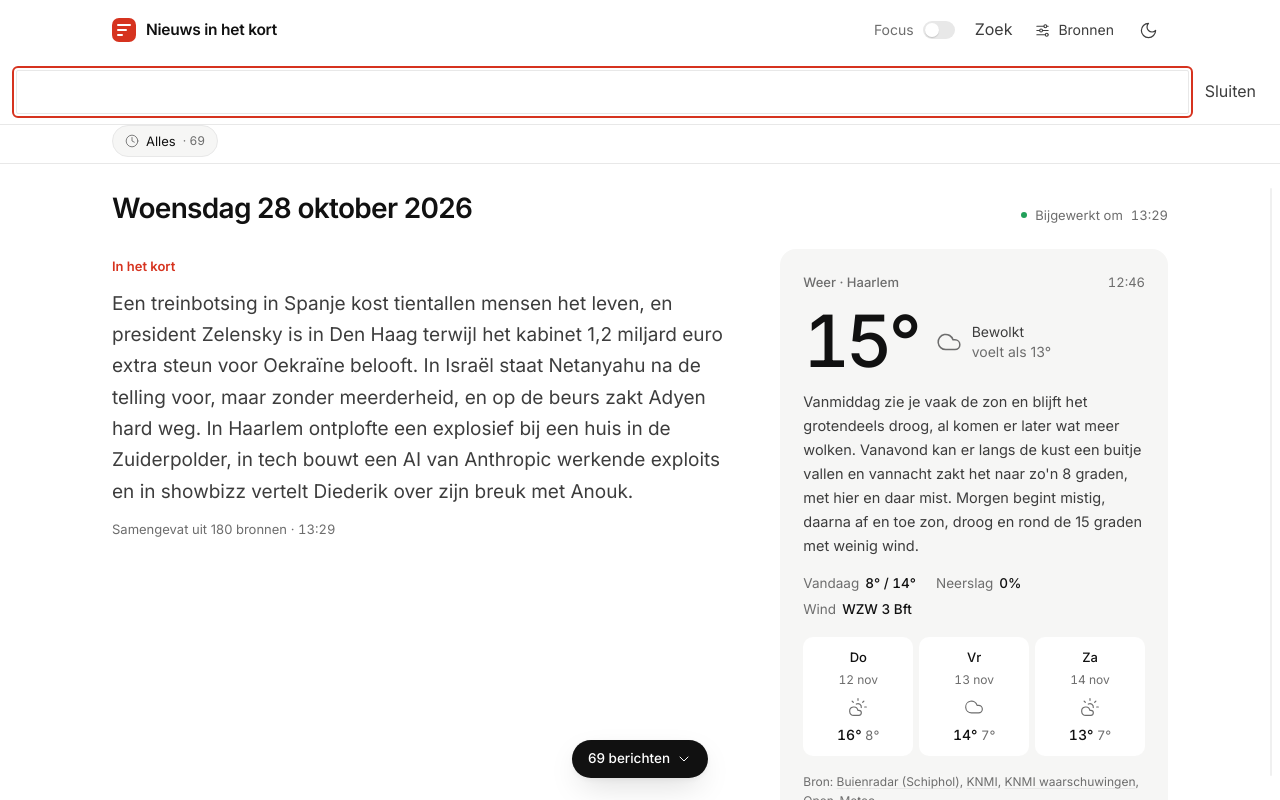
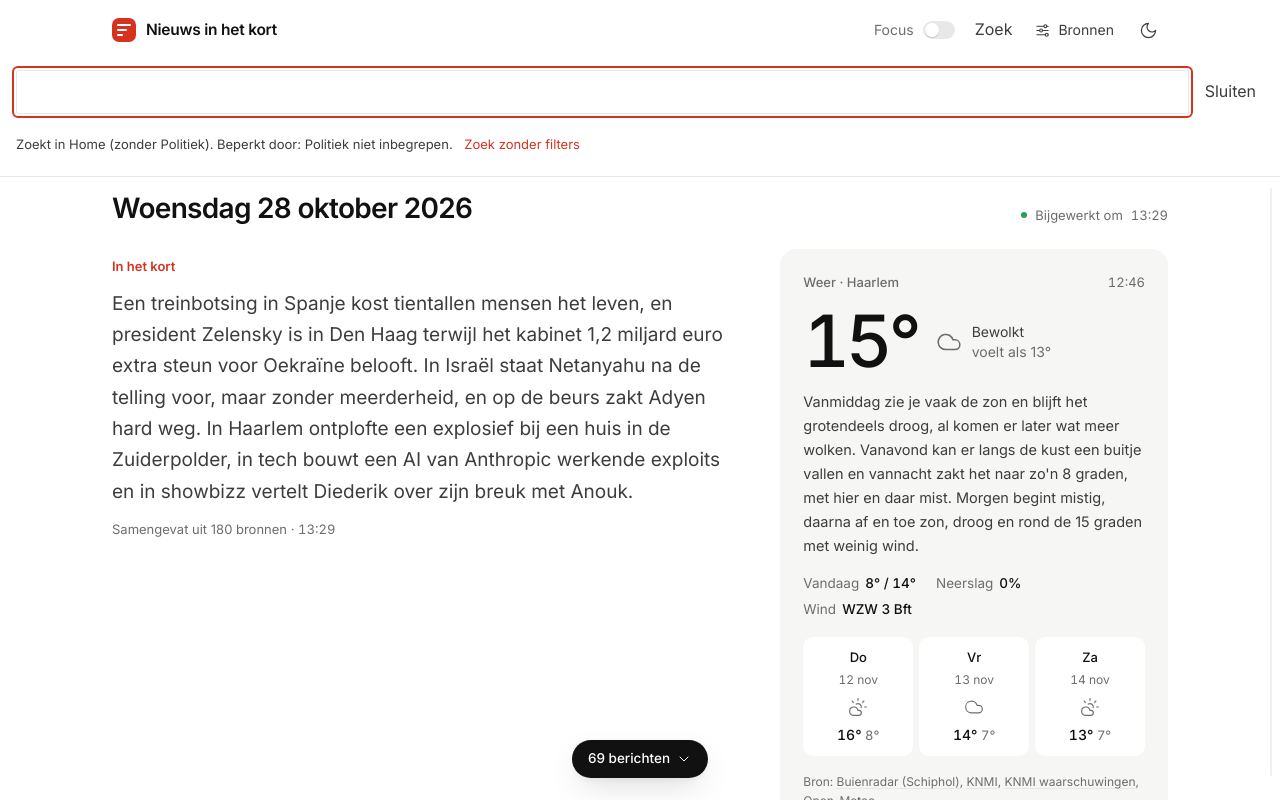
Before and after one commit to ItsCrewz/nieuwsinkort, a React (Vite) app: page / in a window 1280 px wide. Both pictures are taken after a click on the button "Zoek". Built offline with nearby package versions, Linux system fonts and the light colour scheme.

Commit message:
Zoeken: maak duidelijk binnen welke rubriek en filters wordt gezocht (#613)

```diff
--- a/src/App.tsx
+++ b/src/App.tsx
@@ -34,7 +34,7 @@ import { LeegMelding } from "./leegmelding";
 import { prefetchMeer } from "./meer";
 import { kiesNieuweData, verwijderGisteren } from "./vandaag";
 import { zoekItems, normaliseer } from "./zoek";
-import { Zoekbalk, ZoekLeeg } from "./zoekbalk";
+import { Zoekbalk, ZoekLeeg, zoekScope } from "./zoekbalk";
 
 // Niet-kritiek: pas laden als het blad opengaat (docs/architectuur.md#chunk-indeling)
 const SourcesSheet = lazy(() => import("./sheet").then((m) => ({ default: m.SourcesSheet })));
@@ -1080,6 +1080,7 @@ export default function App() {
   const [sheet, setSheet] = useState(false);
   const [fsheet, setFsheet] = useState(false);
   const [zoekterm, setZoekterm] = useState("");
+  const [zoekBreed, setZoekBreed] = useState(false); // alleen voor het zoeken: filters genegeerd, opgeslagen keuzes blijven
   const flt = useFilters();
   const vids = useMemo(
     () => (data ? { filmpjes: filterVideos(data.filmpjes, flt.f, flt.vorig, data.gegenereerd), dumpert: filterVideos(data.dumpert, flt.f, flt.vorig, data.gegenereerd) } : null),
@@ -1209,10 +1210,13 @@ export default function App() {
       </div>
   );
   const isFeedView = !!data && !route.selected && route.view !== "filmpjes" && route.view !== "dumpert";
-  const zoekUitkomst = isFeedView && data && raw ? zoekItems(filterNieuws(route.view === "alles" ? (flt.f.cats.length ? data.items : data.items.filter((i) => i.cat !== "politiek")) : data.items.filter((i) => i.cat === route.view), flt.f, flt.vorig, raw.gegenereerd, route.view === "alles").items, zoekterm) : [];
+  const zoekFilter = isFeedView && data && raw ? filterNieuws(route.view === "alles" ? (flt.f.cats.length ? data.items : data.items.filter((i) => i.cat !== "politiek")) : data.items.filter((i) => i.cat === route.view), flt.f, flt.vorig, raw.gegenereerd, route.view === "alles") : null;
+  const zoekScopeInfo = zoekFilter ? zoekScope(route.view, flt.f, zoekFilter.tijd, off.size) : undefined;
+  const zoekBasis = zoekBreed && raw ? (route.view === "alles" ? raw.items : raw.items.filter((i) => i.cat === route.view)) : zoekFilter?.items ?? [];
+  const zoekUitkomst = isFeedView ? zoekItems(zoekBasis, zoekterm) : [];
   const top = (
     <>
-      <TopBar theme={theme} onTheme={toggle} bionic={bionic} onBionic={setBionicPersist} onHome={goHome} onSources={() => setSheet(true)} filtered={off.size} zoeken={isFeedView ? <Zoekbalk query={zoekterm} onChange={setZoekterm} aantal={zoekUitkomst.length} /> : undefined} />
+      <TopBar theme={theme} onTheme={toggle} bionic={bionic} onBionic={setBionicPersist} onHome={goHome} onSources={() => setSheet(true)} filtered={off.size} zoeken={isFeedView ? <Zoekbalk query={zoekterm} onChange={setZoekterm} aantal={zoekUitkomst.length} scope={zoekScopeInfo} breed={zoekBreed} onBreed={setZoekBreed} /> : undefined} />
       {isFeedView ? null : dateline}
       {sheet ? (
         <Foutgrens code="CLIENT_SHEET"><Suspense fallback={null}>
@@ -1331,7 +1335,7 @@ export default function App() {
             key={view}
             items={zoekUitkomst}
             keepOrder={flt.f.sort !== "nieuw"}
-            empty={normaliseer(zoekterm) ? <ZoekLeeg query={zoekterm} onWis={() => setZoekterm("")} /> : filterLeeg}
+            empty={normaliseer(zoekterm) ? <ZoekLeeg query={zoekterm} onWis={() => setZoekterm("")} scope={zoekScopeInfo} breed={zoekBreed} onBreed={setZoekBreed} /> : filterLeeg}
             bionic={bionic}
             focusKey={focusKey}
             onOpen={open}
--- a/src/index.css
+++ b/src/index.css
@@ -698,9 +698,11 @@ a.sh-name:hover > span{text-decoration:underline;text-underline-offset:3px}
 
 .zoek-knop,.zoek-sluit,.zoek-wis{min-width:44px;min-height:44px;padding:0 8px;color:var(--i2);border-radius:8px}
 .zoek-knop:focus-visible,.zoek-sluit:focus-visible,.zoek-wis:focus-visible,.zoek-invoer:focus-visible{outline:2px solid var(--a);outline-offset:2px}
-.zoek-formulier{position:absolute;top:100%;left:0;right:0;display:flex;gap:8px;padding:10px 16px;background:var(--p);border-bottom:1px solid var(--rl)}
+.zoek-formulier{flex-wrap:wrap;position:absolute;top:100%;left:0;right:0;display:flex;gap:8px;padding:10px 16px;background:var(--p);border-bottom:1px solid var(--rl)}
 .zoek-invoer{min-width:0;flex:1;padding:8px;border:1px solid var(--rl);border-radius:8px;background:var(--p);color:var(--ink);font-size:16px}
 .zoek-status{position:absolute;width:1px;height:1px;overflow:hidden;clip-path:inset(50%)}
+.zoek-scope{flex-basis:100%;margin:0;color:var(--i2);font-size:13px;overflow-wrap:anywhere}
+.zoek-scope .zoek-wis{display:inline;min-height:44px;margin:0}
 .zoek-leeg{padding:24px;text-align:center;overflow-wrap:anywhere}
 .zoek-wis{display:block;margin:auto;color:var(--a)}
 
--- a/src/zoekbalk.tsx
+++ b/src/zoekbalk.tsx
@@ -1,29 +1,52 @@
 import { useEffect, useRef, useState } from "react";
+import { aantalExtra, CAT_OPT, TIJD_LABEL, type Filters, type Tijd } from "./filters";
+import { CATS } from "./tabs";
+import type { View } from "./types";
 
-export function Zoekbalk({ query, onChange, aantal }: { query: string; onChange: (query: string) => void; aantal: number }) {
+/** Waarin gezocht wordt en wat het resultaat beperkt (rubriek, tijd, bronnen, extra filters, Politiek op Home). Pure functie, getest. */
+export type ZoekScope = { scope: string; beperkt: string[] };
+export function zoekScope(view: View, f: Filters, tijd: Exclude<Tijd, "auto">, bronnenUit: number): ZoekScope {
+  const alles = view === "alles";
+  const label = (id: string) => CAT_OPT.find((c) => c.id === id)?.label ?? CATS.find((c) => c.id === id)?.label ?? id;
+  const scope = !alles ? `rubriek ${label(view)}` : f.cats.length ? `rubrieken ${f.cats.map(label).join(", ")}` : "Home (zonder Politiek)";
+  const beperkt: string[] = [];
+  if (tijd !== "alles") beperkt.push(`tijdfilter ${TIJD_LABEL[tijd]}`);
+  if (bronnenUit) beperkt.push(`${bronnenUit} ${bronnenUit === 1 ? "bron" : "bronnen"} uit`);
+  const extra = aantalExtra(f, false); // rubriekkeuze staat al in `scope`
+  if (extra) beperkt.push(`${extra} ${extra === 1 ? "extra filter" : "extra filters"}`);
+  if (alles && !f.cats.length) beperkt.push("Politiek niet inbegrepen");
+  return { scope, beperkt };
+}
+/** Eén zin voor scherm en schermlezer; bij `breed` zijn de filters voor deze zoekopdracht genegeerd. */
+export const scopeZin = (s: ZoekScope, breed: boolean) => breed ? "Zoekt in alle rubrieken en bronnen, zonder filters (je filterkeuzes blijven staan)" : `Zoekt in ${s.scope}${s.beperkt.length ? `. Beperkt door: ${s.beperkt.join(", ")}` : ""}`;
+
+export type ZoekProps = { scope?: ZoekScope; breed?: boolean; onBreed?: (breed: boolean) => void };
+
+export function Zoekbalk({ query, onChange, aantal, scope, breed = false, onBreed }: { query: string; onChange: (query: string) => void; aantal: number } & ZoekProps) {
   const [open, setOpen] = useState(!!query);
   const knop = useRef<HTMLButtonElement>(null);
   const invoer = useRef<HTMLInputElement>(null);
   useEffect(() => { if (open) invoer.current?.focus(); }, [open]);
-  const sluit = () => { onChange(""); setOpen(false); knop.current?.focus(); };
+  const sluit = () => { onChange(""); onBreed?.(false); setOpen(false); knop.current?.focus(); };
   return (
     <div className="zoek-container">
       <button ref={knop} type="button" className="zoek-knop" aria-expanded={open} onClick={() => open ? sluit() : setOpen(true)}>Zoek</button>
-      {open && <ZoekFormulier query={query} onChange={onChange} sluit={sluit} invoer={invoer} />}
-      <span className="zoek-status" aria-live="polite">{query.trim() ? `${aantal} ${aantal === 1 ? "resultaat" : "resultaten"}` : ""}</span>
+      {open && <ZoekFormulier query={query} onChange={onChange} sluit={sluit} invoer={invoer} scope={scope} breed={breed} onBreed={onBreed} />}
+      <span className="zoek-status" aria-live="polite">{query.trim() ? `${aantal} ${aantal === 1 ? "resultaat" : "resultaten"}${scope ? `. ${scopeZin(scope, breed)}` : ""}` : ""}</span>
     </div>
   );
 }
 
-export function ZoekFormulier({ query, onChange, sluit, invoer }: { query: string; onChange: (query: string) => void; sluit: () => void; invoer: React.RefObject<HTMLInputElement> }) {
+export function ZoekFormulier({ query, onChange, sluit, invoer, scope, breed = false, onBreed }: { query: string; onChange: (query: string) => void; sluit: () => void; invoer: React.RefObject<HTMLInputElement> } & ZoekProps) {
   return <form className="zoek-formulier" role="search" onSubmit={(e) => { e.preventDefault(); invoer.current?.blur(); }}>
-        <input ref={invoer} className="zoek-invoer" type="search" enterKeyHint="search" aria-label="Zoek in het nieuws" value={query} onChange={(e) => onChange(e.target.value)} onKeyDown={(e) => {
+        <input ref={invoer} className="zoek-invoer" type="search" enterKeyHint="search" aria-label="Zoek in het nieuws" aria-describedby={scope ? "zoek-scope" : undefined} value={query} onChange={(e) => onChange(e.target.value)} onKeyDown={(e) => {
           if (e.key === "Escape") { e.preventDefault(); e.stopPropagation(); sluit(); }
         }} />
         <button type="button" className="zoek-sluit" onClick={sluit}>Sluiten</button>
+        {scope && <p id="zoek-scope" className="zoek-scope">{scopeZin(scope, breed)}.{onBreed && (breed || scope.beperkt.length > 0) && <> <button type="button" className="zoek-wis" aria-pressed={breed} onClick={() => onBreed(!breed)}>{breed ? "Filters weer gebruiken" : "Zoek zonder filters"}</button></>}</p>}
       </form>;
 }
 
-export function ZoekLeeg({ query, onWis }: { query: string; onWis: () => void }) {
-  return <div className="zoek-leeg">Geen berichten gevonden voor ‘{query}’ <button type="button" className="zoek-wis" onClick={onWis}>Wis zoekopdracht</button></div>;
+export function ZoekLeeg({ query, onWis, scope, breed = false, onBreed }: { query: string; onWis: () => void } & ZoekProps) {
+  return <div className="zoek-leeg" role="status">Geen berichten gevonden voor ‘{query}’{scope ? <>. {scopeZin(scope, breed)}.</> : null} {onBreed && !breed && scope && scope.beperkt.length > 0 && <button type="button" className="zoek-wis" onClick={() => onBreed(true)}>Zoek zonder filters</button>}<button type="button" className="zoek-wis" onClick={onWis}>Wis zoekopdracht</button></div>;
 }
```
Also changed, not shown: changelog.d/613-zoekscope.md (added, +1 -0 lines), 2 other files (tests, documents, lock files or other folders).
